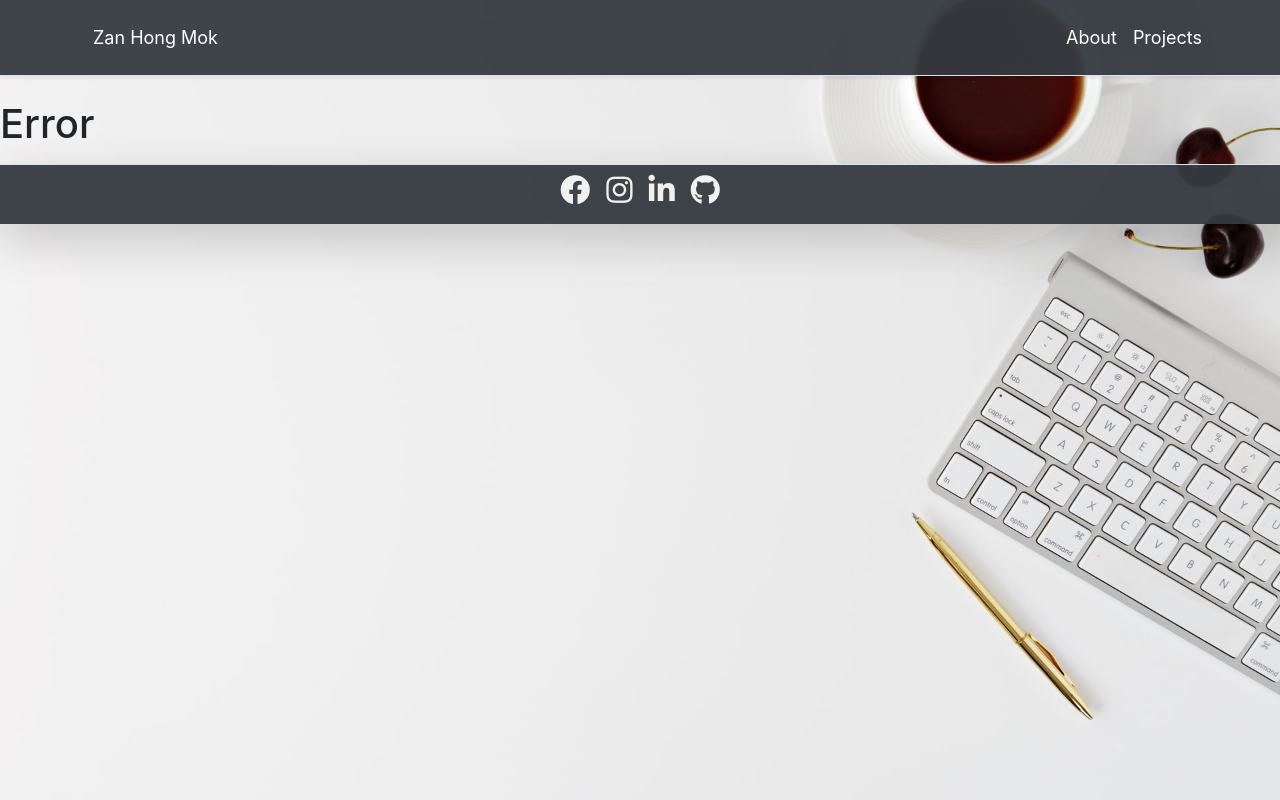
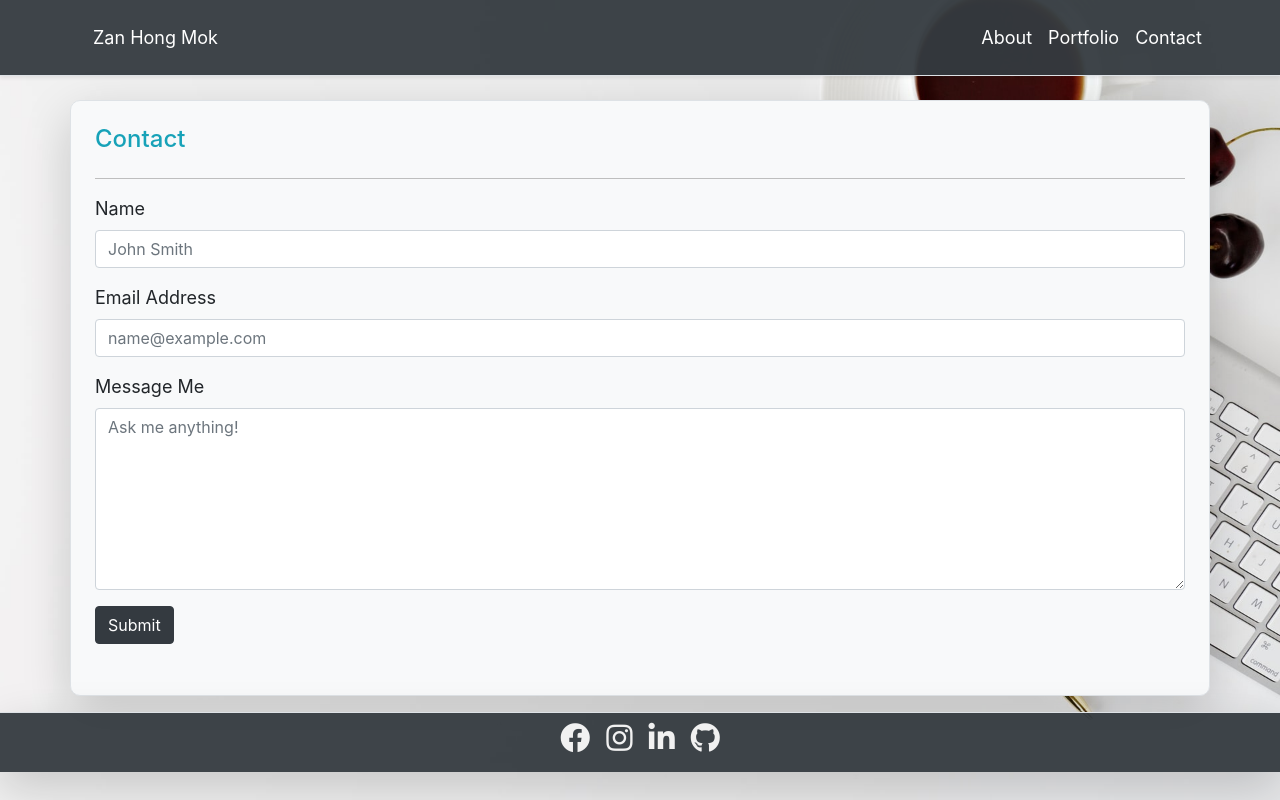
Before and after one commit to ZanHong/react-portfolio, a React (Create React App) app: page /contact in a window 1280 px wide. Built offline with nearby package versions, Linux system fonts and the light colour scheme.

Commit message:
added contact page

```diff
--- a/public/index.html
+++ b/public/index.html
@@ -25,6 +25,7 @@
   <link rel="stylesheet" href="https://use.fontawesome.com/releases/v5.8.1/css/all.css"
     integrity="sha384-50oBUHEmvpQ+1lW4y57PTFmhCaXp0ML5d60M1M7uH2+nqUivzIebhndOJK28anvf" crossorigin="anonymous" />
   <link href="https://maxcdn.bootstrapcdn.com/font-awesome/4.7.0/css/font-awesome.min.css" rel="stylesheet" />
+  <link href="https://fonts.googleapis.com/css2?family=Montserrat&display=swap" rel="stylesheet">
   <link rel="stylesheet" href="style.css">
 
   <title>React Portfolio</title>
--- a/public/style.css
+++ b/public/style.css
@@ -2,4 +2,5 @@ body {
   background-image: url("./images/leone-venter-VieM9BdZKFo-unsplash.jpg");
   background-size: cover;
   background-attachment: fixed;
+  font-family: 'Montserrat', sans-serif;
 }
--- a/src/App.js
+++ b/src/App.js
@@ -3,7 +3,7 @@ import './App.css';
 import { BrowserRouter as Router, Route, Switch } from "react-router-dom";
 import About from "./pages/About";
 import Projects from "./pages/Projects";
-import NoMatch from "./pages/NoMatch";
+import Contact from "./pages/Contact";
 import Header from './components/Header/Header';
 import Footer from './components/Footer/Footer';
 
@@ -22,8 +22,8 @@ function App() {
           <Route exact path="/projects">
             <Projects />
           </Route>
-          <Route>
-            <NoMatch />
+          <Route exact path="/contact">
+            <Contact />
           </Route>
         </Switch>
       </Router>
--- a/src/components/Header/Header.js
+++ b/src/components/Header/Header.js
@@ -37,7 +37,16 @@ function Header() {
                 textDecoration: "none"
               }}
             >
-              Projects
+              Portfolio
+            </Link>
+            <Link
+              to="/contact"
+              className="p-2 text-white"
+              style={{
+                textDecoration: "none"
+              }}
+            >
+              Contact
             </Link>
           </Col>
         </Row>
--- a/src/components/Project/Project.js
+++ b/src/components/Project/Project.js
@@ -4,7 +4,7 @@ import "./style.css";
 
 function Project(props) {
   return (
-    <Card className="card mb-4 shadow-sm col-xs-6 col-md-4 mx-1">
+    <Card className="card mb-4 shadow-sm col-xs-6 col-md-4 mx-2">
       <a href={props.deployed} target="_blank" rel="noopener noreferrer">
         <img className="card-img-top" src={props.image} alt={props.title} />
       </a>
--- /dev/null
+++ b/src/pages/Contact.js
@@ -0,0 +1,36 @@
+import React from 'react';
+import Wrapper from "../components/Wrapper/Wrapper";
+import LineBreak from "../components/LineBreak/LineBreak";
+import { Row, Col } from "react-bootstrap";
+
+function Portfolio() {
+  return (
+    <Wrapper>
+      <Row>
+        <Col md={12} className="text-info font-weight-bold">
+          <h4>Contact</h4>
+        </Col>
+      </Row>
+      <LineBreak />
+      <form>
+        <div className="form-group">
+          <label>Name</label>
+          <input type="email" className="form-control" placeholder="John Smith" />
+        </div>
+        <div className="form-group">
+          <label>Email Address</label>
+          <input type="email" className="form-control" placeholder="name@example.com" />
+        </div>
+        <div className="form-group">
+          <label>Message Me</label>
+          <textarea className="form-control" rows="7"
+            placeholder="Ask me anything!"></textarea>
+        </div>
+        <button type="submit" className="btn btn-dark">Submit</button>
+        <br /><br />
+      </form>
+    </Wrapper>
+  )
+}
+
+export default Portfolio;
--- a/src/pages/Projects.js
+++ b/src/pages/Projects.js
@@ -17,7 +17,6 @@ function Portfolio() {
       </Row>
       <LineBreak />
       <Row className="justify-content-md-center">
-        {/* <Col xs={6} md={4}> */}
         {apps.map(item => (
           <Project
             key={item.id}
@@ -27,7 +26,6 @@ function Portfolio() {
             image={item.image}
           />
         ))}
-        {/* </Col> */}
       </Row>
     </Wrapper>
 
```
